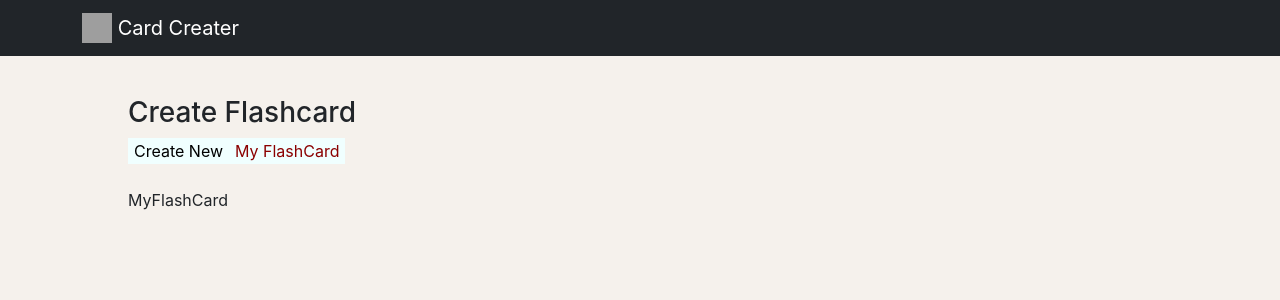
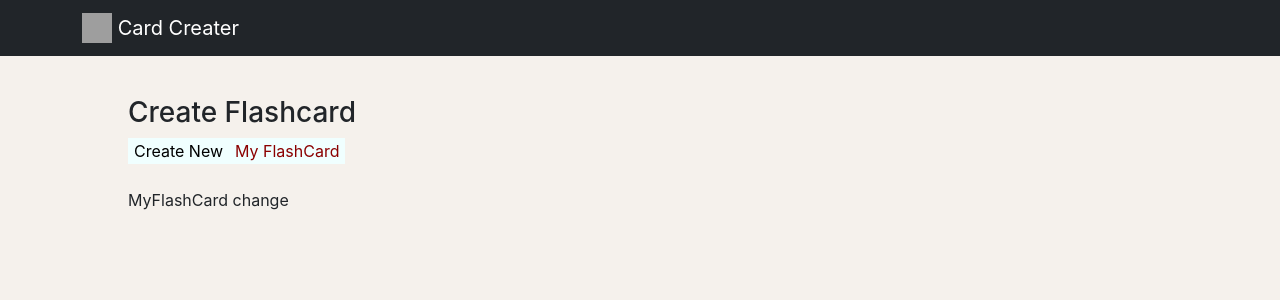
Before and after one commit to Oshankhan/card-builder, a React (Create React App) app: page / in a window 1280 px wide. Both pictures are taken after a click on the button "My FlashCard". Shown: the top 300 px of the page. Built offline with nearby package versions, Linux system fonts and the light colour scheme; grey boxes are pictures that could not be loaded.

Commit message:
1st commit jagdish

```diff
--- a/src/components/MyFlashCard.jsx
+++ b/src/components/MyFlashCard.jsx
@@ -1,7 +1,7 @@
 import React from "react";
 
 function MyFlashCard() {
-  return <div>MyFlashCard</div>;
+  return <div>MyFlashCard change</div>;
 }
 
 export default MyFlashCard;
```
